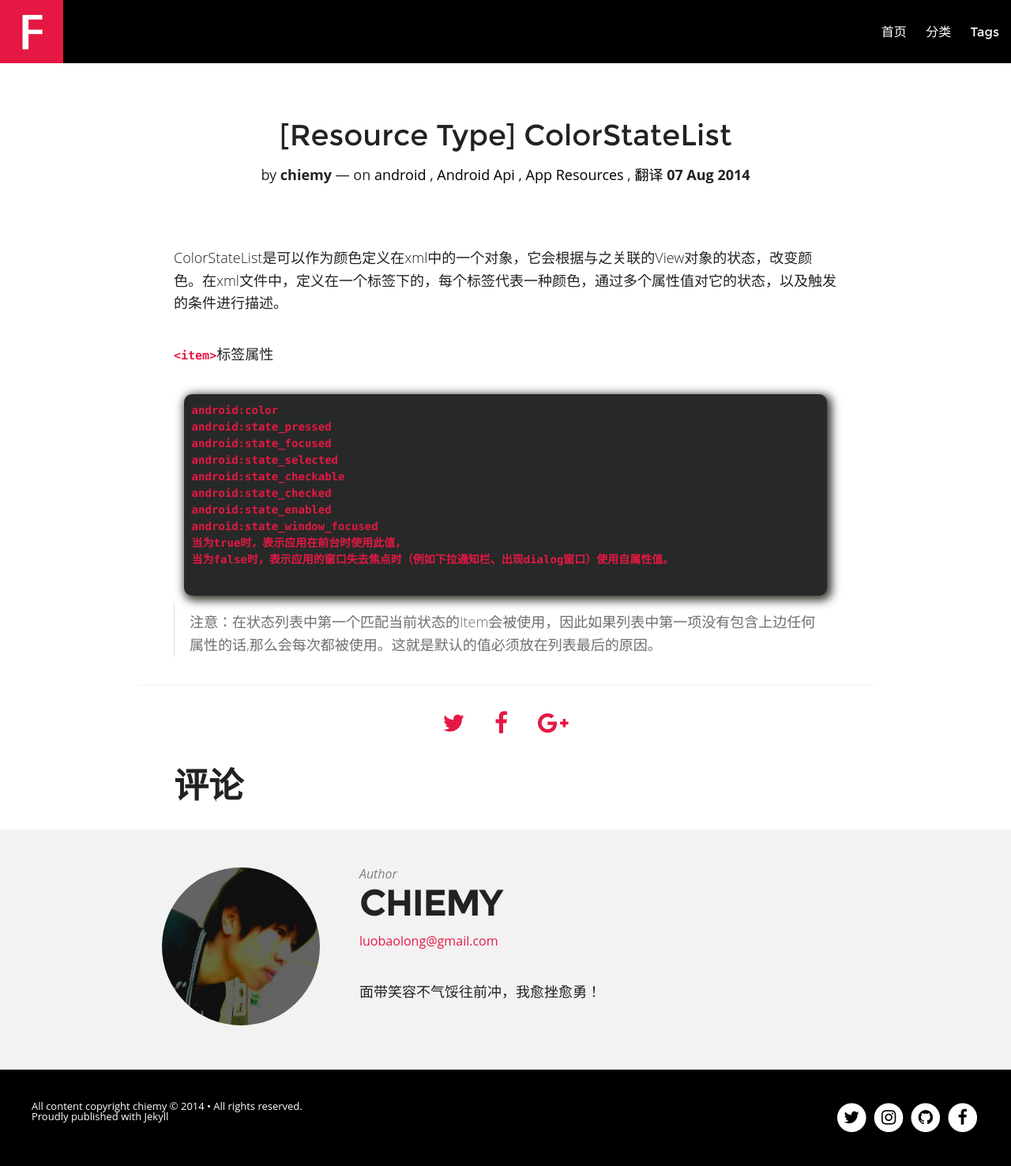
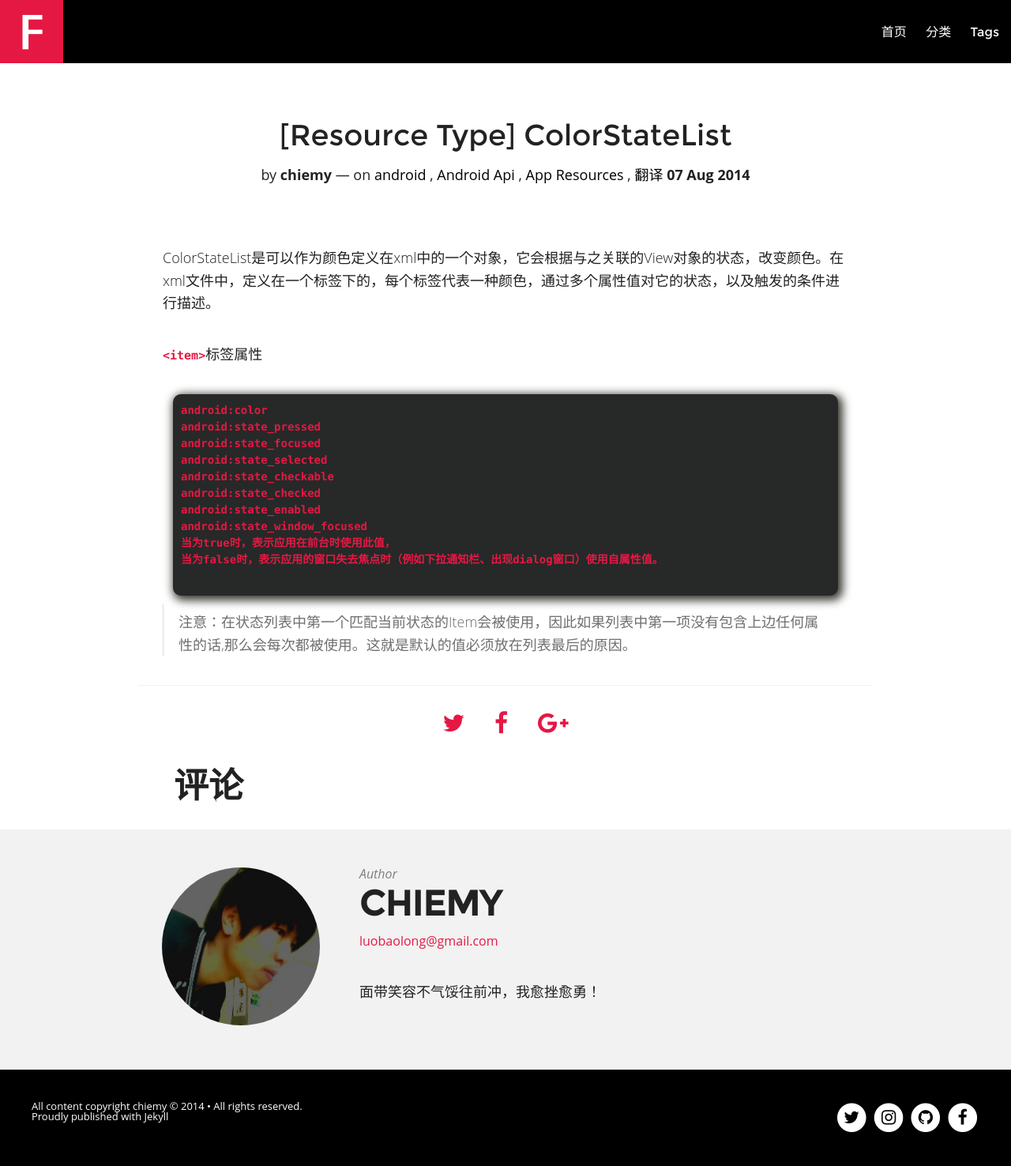
Before and after one commit to chiemy/blog, a Jekyll site: the page built from android/_posts/2014-08-07-resource-type-colorstatelist.md, in a window 1280 px wide. Shown: the whole page at 79% size. Built offline with Jekyll 4.4.1, drawn with Linux system fonts in a browser that asks for light colours; nearby versions of some CDN libraries; comment, search, counter and statistics services are not loaded.

Commit message:
文章内边距

```diff
--- a/assets/css/post.css
+++ b/assets/css/post.css
@@ -186,8 +186,8 @@ html, body, .notepad-post-container, .notepad-post-header {
     padding: 0; }
     .post-template .notepad-post-content > div:not(.notepad-post-title) {
       margin: -25% auto 0;
-      padding-left: 1.875rem;
-      padding-right: 1.875rem; }
+      padding-left: 1rem;
+      padding-right: 1rem; }
       @media only screen and (min-width: 40.063em) {
         .post-template .notepad-post-content > div:not(.notepad-post-title) {
           margin: -18% auto 0; } }
```
